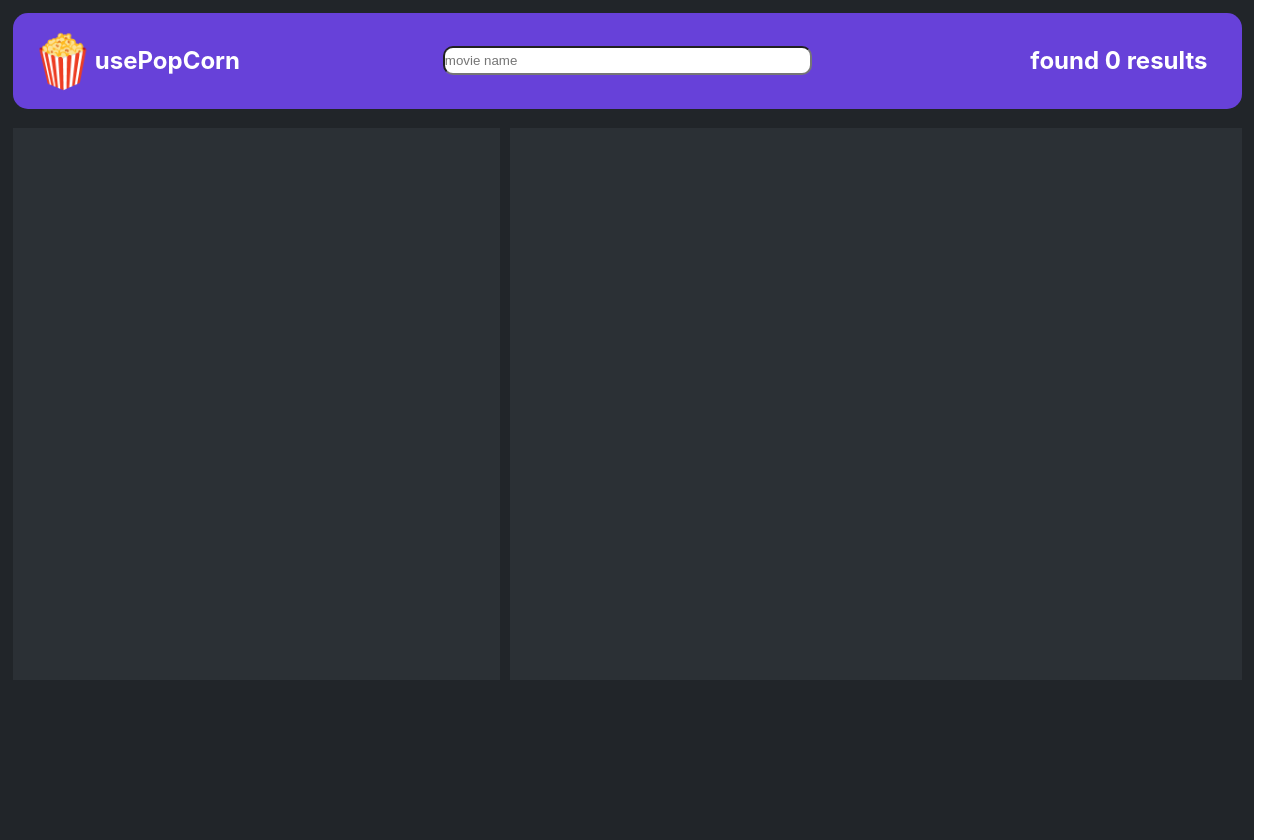
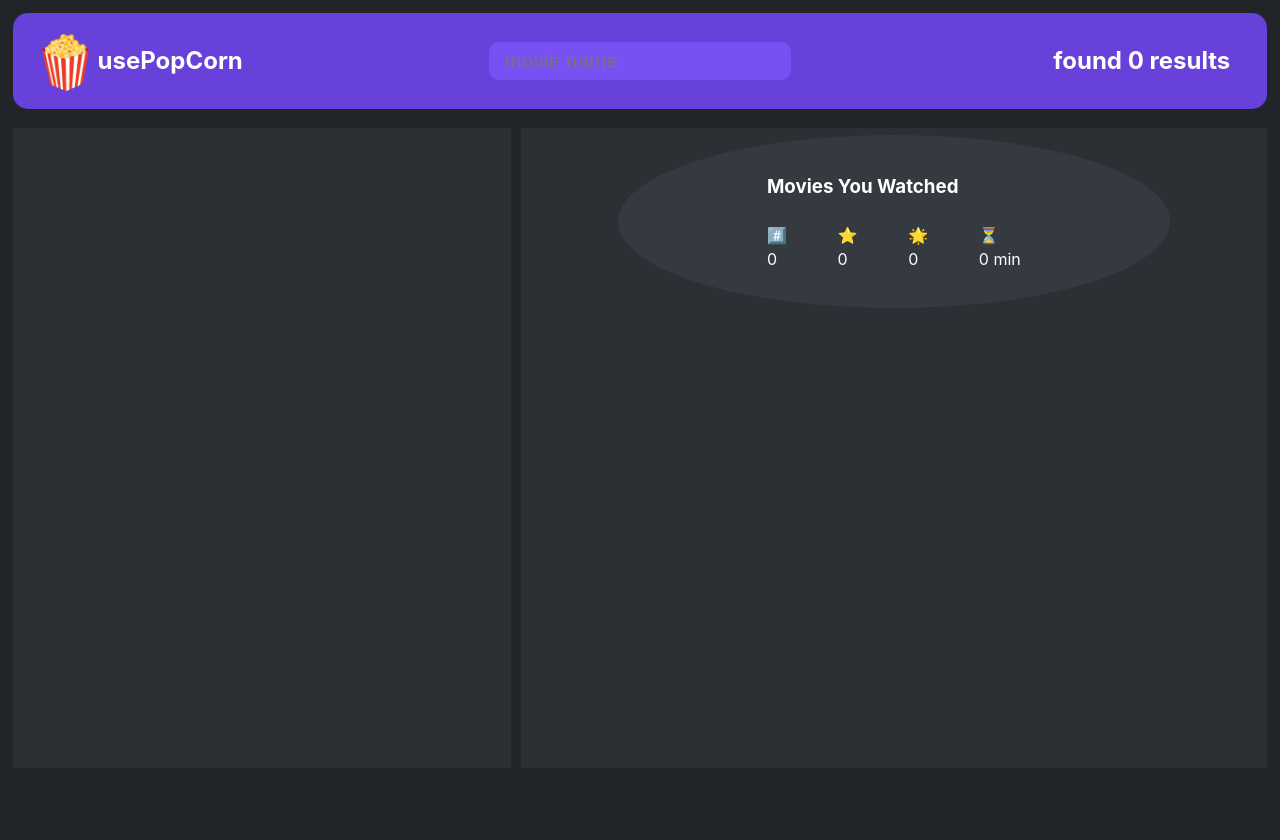
Before and after one commit to youssefgamiily/usePoPCorn, a React (Vite) app: page / in a window 1280 px wide. Built offline with nearby package versions, Linux system fonts and the light colour scheme.

Commit message:
finished.. TODO: refractoring

```diff
--- a/src/App.css
+++ b/src/App.css
@@ -1,10 +1,13 @@
 #root {
-margin: 0px;
-padding: 0px;
-height: 100%;
-width: 100%;
-padding-inline: 1%;
-overflow-x: hidden;
+  display: flex;
+  margin: 0px;
+  padding: 0px;
+  height: 100%;
+  width: 100%;
+  /* padding-inline: 3%; */
+  overflow: hidden;
+  flex-direction: column;
+  align-items: center;
 }
 
 .logo {
@@ -143,7 +146,7 @@ overflow-x: hidden;
   display: grid;
   gap: 10px;
   grid-template-columns: 2fr 3fr;
-  height: 69vh;
+  height: 80vh;
   width: 100%;
   margin: 0px;
 }
@@ -161,9 +164,10 @@ overflow-x: hidden;
 .app * {}
 
 body {
+  overflow: hidden;
   padding-top: 2%;
   height: 105vh;
-  width: 98vw;
+  width: 100vw;
   background-color: #212529;
   margin: 0;
   padding: 0;
@@ -181,9 +185,22 @@ body {
 }
 
 .Navbar input {
-  width: 50%;
-  height: 30%;
+  width: 40%;
+  height: 40%;
   border-radius: 10px;
+  padding: 2%;
+  color: #dee2e6;
+  font-size: 1.3rem;
+  background-color: #7950f2;
+  border: 0px
+}
+
+.Navbar input :focus {
+  outline: none;
+}
+
+.mainLoginInput::-webkit-input-placeholder {
+
 }
 
 .Navbar input&.active {
@@ -243,3 +260,35 @@ body {
   border-radius: 50%;
   text-align: center;
 }
+
+.watchedMovies-overview{
+  height: 27%;
+  width: 34%;
+  border-radius: 80%;
+  margin: auto;
+  margin-top: 1%;
+  padding-inline: 20%;
+  background-color: #343a40;
+  display: flex;
+  flex-direction: column;
+  justify-content: center;
+  gap: 13%;
+}
+
+.watchedMovies-overview * {
+  color: white;
+  margin: 0px;
+}
+
+.overview-details {
+  display: flex;
+  justify-content: space-between;
+}
+
+.body-div {
+  display: flex;
+  flex-direction: column;
+  justify-content: space-between;
+  padding-inline: 5%;
+  padding-top: 3%;
+}
--- a/src/App.jsx
+++ b/src/App.jsx
@@ -95,20 +95,76 @@ function Navbar({ searchResults, setSearchResults, setIsLoading }) {
   )
 }
 
-function Box({ list, Component, boxTitle, isLoading, setClickedMovie=null}) {
+// function Box({ list, Component, boxTitle, isLoading, setClickedMovie=null}) {
+//   return (
+//     <div className={`box box-${boxTitle}`}>
+//     {isLoading===true? <p className='loading-para'>Loading</p>:
+//       <>
+//       {boxTitle==='watchedMovies'? (<div className='watchedMovies-overview'>overview</div>)}
+//       list?.map(listElement => {
+//         return (<Component listElement={listElement} setClickedMovie={setClickedMovie} />)
+//       })
+//       </>
+//       }
+//     </div>
+//   )
+// }
+
+
+function Box({ list, Component, boxTitle, isLoading, setClickedMovie = null }) {
+  console.log(list)
   return (
     <div className={`box box-${boxTitle}`}>
-    {isLoading===true? <p className='loading-para'>Loading</p>:
-      list?.map(listElement => {
-        return (<Component listElement={listElement} setClickedMovie={boxTitle==="searchResults"? setClickedMovie: null} />)
-      })}
+      {isLoading === true ? (
+        <p className='loading-para'>Loading</p>
+      ) : (
+        <>
+          {boxTitle === 'watchedMovies' && (
+            <div className='watchedMovies-overview'>
+              <h3>Movies You Watched</h3>
+              <div className='overview-details'>
+                <div>
+                  <p>#️⃣</p>
+                  <p>{list.length}</p>
+                </div>
+                <div>
+                  <p>⭐</p>
+                  <p>{list.reduce((acc, curr) => acc+parseFloat(curr.imdbRating),0)}</p>
+                </div>
+                <div>
+                  <p>🌟</p>
+                  <p>{list.reduce((acc, curr) => acc+parseFloat(curr.userRating),0)}</p>
+                </div>
+                <div>
+                  <p>⏳</p>
+                  <p>{list.reduce((acc, curr) => acc+parseFloat(curr.Runtime),0)} min</p>
+                </div>
+              </div>
+            </div>
+          )}
+          {list?.map(listElement => (
+            <Component
+              key={listElement.id} // Ensure to include a unique key for each mapped element
+              listElement={listElement}
+              setClickedMovie={setClickedMovie}
+            />
+          ))}
+        </>
+      )}
     </div>
-  )
+  );
 }
 
-function WatchedMovie({ listElement }) {
+
+function WatchedMovie({ listElement, setClickedMovie,setIsHidden }) {
+  console.log(listElement)
+  /*onClick={setClickedMovie(list)}*/
+  function handleClick () {
+    // setIsHidden(()=>!isHidden)
+    setClickedMovie(listElement.imdbID)
+  }
   return (
-    <div className='watchedMovie movie'>
+    <div className='watchedMovie movie' onClick={handleClick} >
       <img src={listElement.Poster} />
       <div className='watchedMovie-details movie-details'>
         <h2 className='watchedMovie-title'> {listElement.Title}</h2>
@@ -143,7 +199,7 @@ function MoviePort ({movie, ratedMovies, setRatedMovies, clickedMovie, setClicke
   }
 
   function handleMinimize () {
-    setIsHidden(()=>!isHidden)
+    setIsHidden(true)
     setClickedMovie(null)
   }
 
@@ -161,10 +217,10 @@ function MoviePort ({movie, ratedMovies, setRatedMovies, clickedMovie, setClicke
           </div>
         </div>
         <div className='body-div'>
-          {foundRatedMovie? (<p>You rated this movie {foundRatedMovie.userRating} ⭐🌟</p>) : <StarRating maxRating={10} movie={movie} array={ratedMovies} setArray={setRatedMovies}/>}
-          <p>{movie.Plot}</p>
-          <p>starring {movie.Actors}</p>
-          <p>directed by {movie.Director}</p>
+          {foundRatedMovie? (<p style={{margin:"auto"}}>You rated this movie <strong>{foundRatedMovie.userRating}</strong> ⭐🌟</p>) : <StarRating maxRating={10} movie={movie} array={ratedMovies} setArray={setRatedMovies}/>}
+          <p><strong>Plot</strong> {movie.Plot}</p>
+          <p><strong>starring</strong> {movie.Actors}</p>
+          <p><strong>directed by</strong> {movie.Director}</p>
         </div>
       </div>
     </div>
@@ -192,7 +248,7 @@ function App() {
       <div className='main'>
         {/* <Box list={tempMovieData} Component={FoundMovie} boxTitle="searchResults"/>  */}
         <Box list={searchResults} Component={FoundMovie} boxTitle="searchResults" isLoading={isLoading} setClickedMovie={setMoviePort}/> { /* Found Movies Box */}
-        {clickedMovie ===null ? <Box list={ratedMovies} Component={WatchedMovie} boxTitle="watchedMovies" isLoading={false} />:<MoviePort movie={clickedMovie} ratedMovies={ratedMovies} setRatedMovies={setRatedMovies} clickedMovie={clickedMovie} setClickedMovie={setClickedMovie}/> }
+        {clickedMovie ===null ? <Box list={ratedMovies} Component={WatchedMovie} boxTitle="watchedMovies" isLoading={false} setClickedMovie={setMoviePort} />:<MoviePort movie={clickedMovie} ratedMovies={ratedMovies} setRatedMovies={setRatedMovies} clickedMovie={clickedMovie} setClickedMovie={setClickedMovie}/> }
       </div>
     </div>
   )
```
